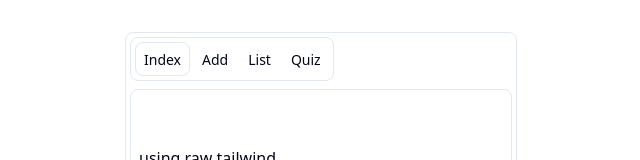
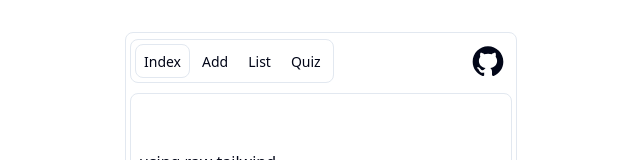
Before and after one commit to taltech-vanemarendajaks/team-01-glossaar, a SvelteKit app in the folder frontend/: page / in a window 1280 px wide. Shown: the top 160 px of the page, without its empty margins (319-959 px from the left). Built offline with nearby package versions, Linux system fonts and the light colour scheme.

Commit message:
add login button

```diff
--- /dev/null
+++ b/frontend/src/lib/components/ui/login-button/login-button.svelte
@@ -0,0 +1,12 @@
+<!--
+ TODO: display user image or other information if they are logged in (needs BE support as well)
+ TOOD: add a tooltip for "Log in" / "Log out"
+ -->
+
+<a
+    href="/api/oauth2/authorization/github"
+    class="px-2 py-2 rounded-md text-base cursor-pointer hover:bg-gray-200 hover:rounded-full transition-all duration-200"
+    aria-label="Log in with GitHub"
+>
+    <svg aria-hidden="true" focusable="false" class="octicon octicon-mark-github" viewBox="0 0 24 24" width="32" height="32" fill="currentColor" display="inline-block" overflow="visible" style="vertical-align:text-bottom"><path d="M10.226 17.284c-2.965-.36-5.054-2.493-5.054-5.256 0-1.123.404-2.336 1.078-3.144-.292-.741-.247-2.314.09-2.965.898-.112 2.111.36 2.83 1.01.853-.269 1.752-.404 2.853-.404 1.1 0 1.999.135 2.807.382.696-.629 1.932-1.1 2.83-.988.315.606.36 2.179.067 2.942.72.854 1.101 2 1.101 3.167 0 2.763-2.089 4.852-5.098 5.234.763.494 1.28 1.572 1.28 2.807v2.336c0 .674.561 1.056 1.235.786 4.066-1.55 7.255-5.615 7.255-10.646C23.5 6.188 18.334 1 11.978 1 5.62 1 .5 6.188.5 12.545c0 4.986 3.167 9.12 7.435 10.669.606.225 1.19-.18 1.19-.786V20.63a2.9 2.9 0 0 1-1.078.224c-1.483 0-2.359-.808-2.987-2.313-.247-.607-.517-.966-1.034-1.033-.27-.023-.359-.135-.359-.27 0-.27.45-.471.898-.471.652 0 1.213.404 1.797 1.235.45.651.921.943 1.483.943.561 0 .92-.202 1.437-.719.382-.381.674-.718.944-.943"></path></svg>
+</a>
--- a/frontend/src/routes/+layout.svelte
+++ b/frontend/src/routes/+layout.svelte
@@ -5,6 +5,7 @@
   import { cn } from '$lib/utils';
   import type { HTMLAttributes } from 'svelte/elements';
   import { page } from '$app/stores'; // TODO: deprecated
+  import LoginButton from '$lib/components/ui/login-button/login-button.svelte';
 
   let { children } = $props();
 
@@ -25,7 +26,7 @@
   <link rel="icon" href={favicon} />
 </svelte:head>
 
-{#snippet ListItem({ title, href, class: className }: ListItemProps)}
+{#snippet ListItem({ title, href, class: className, key }: ListItemProps)}
   <NavigationMenu.Item>
     <NavigationMenu.Link>
       {#snippet child()}
@@ -44,6 +45,7 @@
 {/snippet}
 
 <div class="mx-auto my-8 h-full w-full max-w-[24.5rem] gap-2 rounded-md border p-1">
+    <div class="flex items-center justify-between">
       <NavigationMenu.Root>
         <NavigationMenu.List class="flex w-full rounded-md border p-1">
             {#each navigationItems as item}
@@ -53,8 +55,11 @@
                 class: $page.url.pathname === item.href ? 'border' : ''
                 })}
             {/each}
+
             </NavigationMenu.List>
         </NavigationMenu.Root>
+    <LoginButton/>
+  </div>
 
   <main class="mt-2 rounded-md border p-2">
     {@render children()}
```
Also changed, not shown: 2 other files (tests, documents, lock files or other folders). Lines whose indentation alone changed are shown as unchanged.
